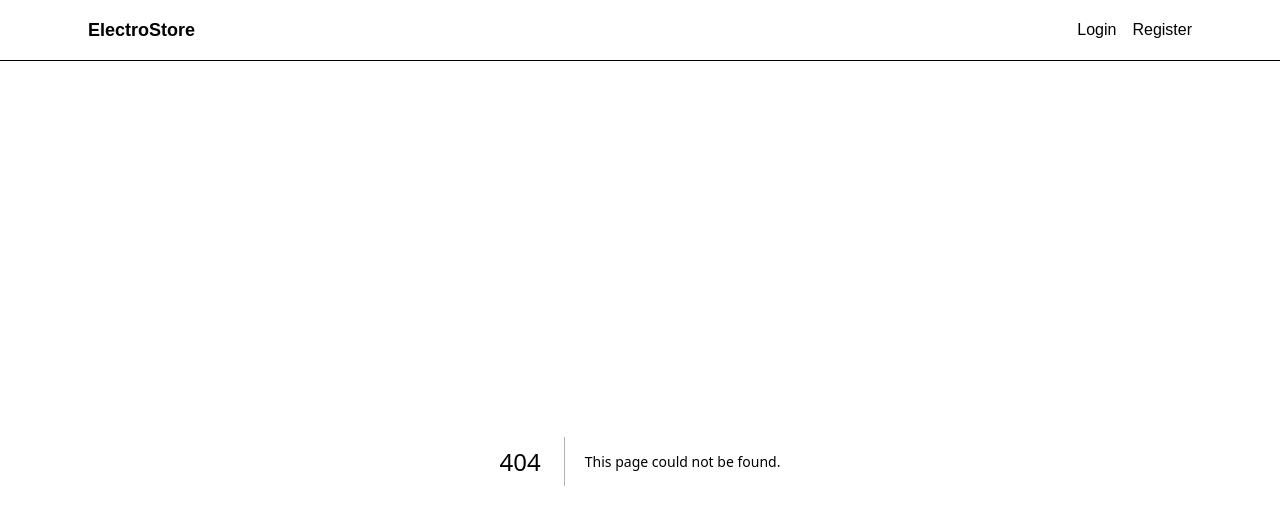
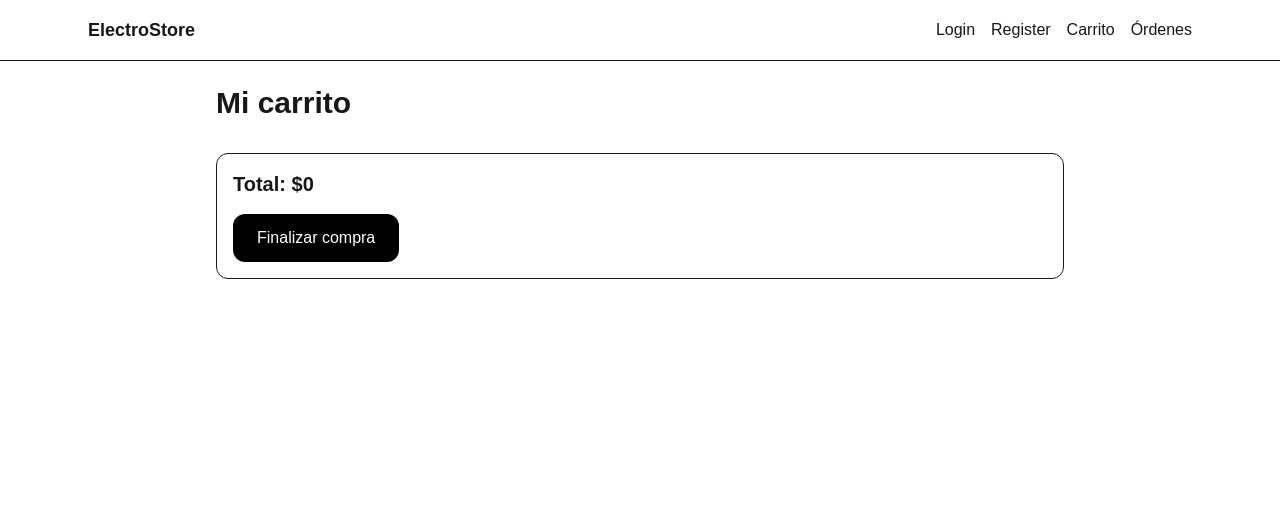
Before and after one commit to Fran99879/product-app, a Next.js app: page /cart in a window 1280 px wide. Before the commit this address had no page. Shown: the top 524 px of the page. Built offline with nearby package versions, Linux system fonts and the light colour scheme.

Commit message:
Añadir funcionalidades de carrito y órdenes, incluyendo la gestión de productos en el carrito y la visualización de órdenes del usuario.

```diff
--- /dev/null
+++ b/src/app/cart/page.tsx
@@ -0,0 +1,55 @@
+"use client";
+
+import { useCartStore } from "@/store/cart-store";
+
+export default function CartPage() {
+  const { items, removeItem } = useCartStore();
+
+  const total = items.reduce(
+    (acc, item) => acc + item.price * item.quantity,
+    0
+  );
+
+  return (
+    <main className="mx-auto max-w-4xl p-6">
+      <h1 className="mb-6 text-3xl font-bold">
+        Mi carrito
+      </h1>
+
+      <div className="space-y-4">
+        {items.map((item) => (
+          <div
+            key={item.id}
+            className="flex items-center justify-between rounded-xl border p-4"
+          >
+            <div>
+              <p className="font-semibold">
+                {item.brand} {item.name}
+              </p>
+              <p>Cantidad: {item.quantity}</p>
+            </div>
+
+            <div className="flex items-center gap-4">
+              <p>${item.price}</p>
+
+              <button
+                onClick={() => removeItem(item.id)}
+                className="rounded-lg border px-3 py-1"
+              >
+                Eliminar
+              </button>
+            </div>
+          </div>
+        ))}
+      </div>
+
+      <div className="mt-8 rounded-xl border p-4">
+        <p className="text-xl font-bold">Total: ${total}</p>
+
+        <button className="mt-4 rounded-xl bg-black px-6 py-3 text-white">
+          Finalizar compra
+        </button>
+      </div>
+    </main>
+  );
+}
--- /dev/null
+++ b/src/app/orders/page.tsx
@@ -0,0 +1,16 @@
+import { ProtectedRoute } from "@/components/shared/protected-route";
+import { OrdersList } from "@/features/orders/components/orders-list";
+
+export default function OrdersPage() {
+  return (
+    <ProtectedRoute>
+      <main className="mx-auto max-w-4xl p-6">
+        <h1 className="mb-6 text-3xl font-bold">
+          Mis órdenes
+        </h1>
+
+        <OrdersList />
+      </main>
+    </ProtectedRoute>
+  );
+}
--- a/src/components/layout/navbar.tsx
+++ b/src/components/layout/navbar.tsx
@@ -38,6 +38,7 @@ export function Navbar() {
                 <Link href="/admin">Admin</Link>
               )}
 
+
               <button
                 onClick={handleLogout}
                 className="rounded-lg border px-3 py-1"
@@ -46,6 +47,8 @@ export function Navbar() {
               </button>
             </>
           )}
+        <Link href="/cart">Carrito</Link>
+        <Link href="/orders">Órdenes</Link>
         </div>
       </div>
     </nav>
--- /dev/null
+++ b/src/features/orders/components/orders-list.tsx
@@ -0,0 +1,73 @@
+"use client";
+
+import { useOrders } from "../hooks/use-orders";
+
+interface OrderItem {
+  product: {
+    id: string;
+    owner: string;
+  };
+  quantity: number;
+  price: number;
+}
+
+interface Order {
+  id: string;
+  total: number;
+  status: string;
+  createdAt: string;
+  items: OrderItem[];
+}
+
+export function OrdersList() {
+  const { data, isLoading } = useOrders();
+
+  if (isLoading) {
+    return <div>Cargando órdenes...</div>;
+  }
+
+  return (
+    <div className="space-y-6">
+      {data?.map((order: Order) => (
+        <div
+          key={order.id}
+          className="rounded-2xl border p-6 shadow-sm"
+        >
+          <div className="mb-4 flex items-center justify-between">
+            <h2 className="font-semibold">
+              Orden #{order.id.slice(-6)}
+            </h2>
+
+            <span className="rounded-lg border px-3 py-1 text-sm">
+              {order.status}
+            </span>
+          </div>
+
+          <div className="space-y-2">
+            {order.items.map((item, index) => (
+              <div
+                key={index}
+                className="flex justify-between text-sm"
+              >
+                <span>
+                  Producto: {item.product.id.slice(-6)}
+                </span>
+
+                <span>
+                  {item.quantity} x ${item.price}
+                </span>
+              </div>
+            ))}
+          </div>
+
+          <div className="mt-4 border-t pt-4">
+            <p className="font-bold">Total: ${order.total}</p>
+            <p className="text-sm text-gray-500">
+              {new Date(order.createdAt).toLocaleDateString()}
+            </p>
+          </div>
+        </div>
+      ))}
+    </div>
+  );
+}
--- /dev/null
+++ b/src/features/orders/hooks/use-orders.ts
@@ -0,0 +1,11 @@
+"use client";
+
+import { useQuery } from "@tanstack/react-query";
+import { getOrdersService } from "../services/get-orders";
+
+export function useOrders() {
+  return useQuery({
+    queryKey: ["orders"],
+    queryFn: getOrdersService,
+  });
+}
--- /dev/null
+++ b/src/features/orders/services/get-orders.ts
@@ -0,0 +1,6 @@
+import { api } from "@/lib/api/client";
+
+export async function getOrdersService() {
+  const response = await api.get("/orders/my");
+  return response.data;
+}
--- a/src/features/products/components/product-detail.tsx
+++ b/src/features/products/components/product-detail.tsx
@@ -1,9 +1,11 @@
 "use client";
 
 import { useProduct } from "../hooks/use-products";
+import { useCartStore } from "@/store/cart-store";
 
 export function ProductDetail({ id }: { id: string }) {
     const { data, isLoading } = useProduct(id);
+    const addItem = useCartStore((state) => state.addItem);
 
     if (isLoading) {
         return <div>Cargando producto...</div>;
@@ -34,8 +36,20 @@ export function ProductDetail({ id }: { id: string }) {
                     ${data.price}
                 </p>
 
-        <button className="mt-6 rounded-xl bg-black px-6 py-3 text-white">
-          Comprar
+                <button
+                    onClick={() =>
+                        addItem({
+                            id: data.id,
+                            name: data.name,
+                            brand: data.brand,
+                            image: data.image,
+                            price: data.price,
+                            quantity: 1,
+                        })
+                    }
+                    className="mt-6 rounded-xl bg-black px-6 py-3 text-white"
+                >
+                    Agregar al carrito
                 </button>
             </div>
         </div>
--- /dev/null
+++ b/src/store/cart-store.ts
@@ -0,0 +1,52 @@
+import { create } from "zustand";
+
+interface CartItem {
+  id: string;
+  name: string;
+  brand: string;
+  image: string;
+  price: number;
+  quantity: number;
+}
+
+interface CartState {
+  items: CartItem[];
+  addItem: (product: CartItem) => void;
+  removeItem: (id: string) => void;
+  clearCart: () => void;
+}
+
+export const useCartStore = create<CartState>((set) => ({
+  items: [],
+
+  addItem: (product) =>
+    set((state) => {
+      const existing = state.items.find(
+        (item) => item.id === product.id
+      );
+
+      if (existing) {
+        return {
+          items: state.items.map((item) =>
+            item.id === product.id
+              ? {
+                  ...item,
+                  quantity: item.quantity + 1,
+                }
+              : item
+          ),
+        };
+      }
+
+      return {
+        items: [...state.items, { ...product, quantity: 1 }],
+      };
+    }),
+
+  removeItem: (id) =>
+    set((state) => ({
+      items: state.items.filter((item) => item.id !== id),
+    })),
+
+  clearCart: () => set({ items: [] }),
+}));
```
Lines whose indentation alone changed are shown as unchanged.
